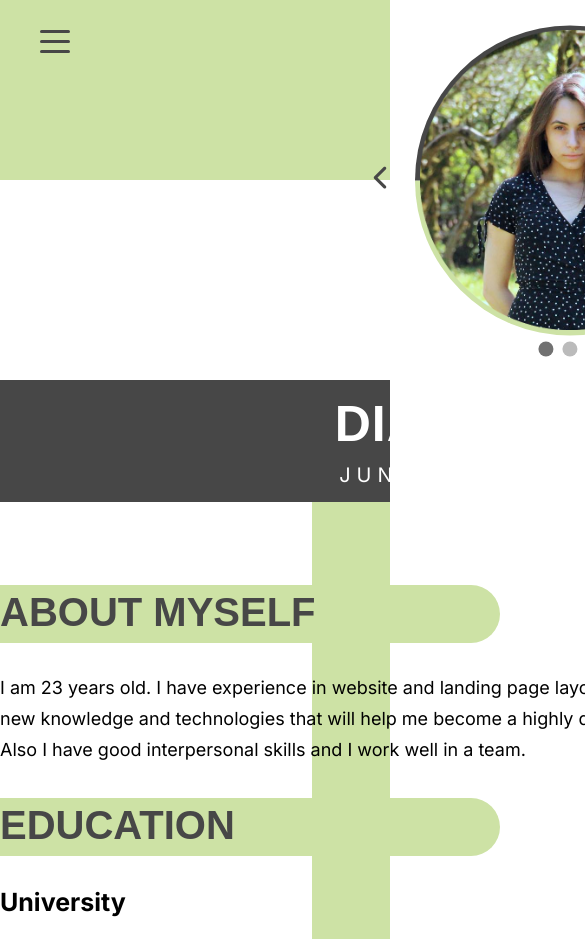
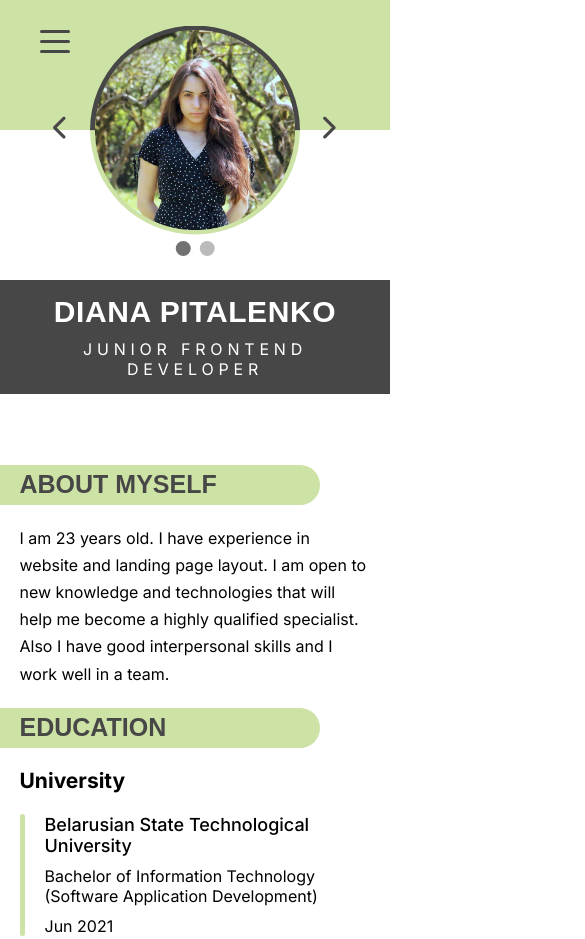
Before and after one commit to dpitalenko/resume, a plain HTML site: page index.html in a window 390 px wide. Shown: the top 939 px of the page, 585 px wide, since content can reach past the window. Drawn offline with nearby package versions, Linux system fonts and the light colour scheme; a web font is replaced by a local one.

Commit message:
feat: add adaptive design and implement slider

```diff
--- a/css/style.css
+++ b/css/style.css
@@ -72,10 +72,12 @@ a:active {
   left: 50%;
   margin-right: -50%;
   transform: translate(-50%, -50%);
-  width: 310px;
-  height: 155px;
+  width: 300px;
+  height: 150px;
   border-radius: 50% 50% 0 0 / 100% 100% 0 0;
-  background: var(--grey-bg-color);
+  border-top: 5px solid var(--grey-bg-color);
+  border-left: 5px solid var(--grey-bg-color);
+  border-right: 5px solid var(--grey-bg-color);
 }
 
 .photo::after {
@@ -95,7 +97,7 @@ a:active {
 .photo__item {
   position: relative;
   z-index: 10;
-  display: block;
+  display: none;
   width: 300px;
   height: 300px;
   margin: 0 auto;
@@ -154,6 +156,20 @@ a:active {
 .dot__item_active,
 .dot__item:hover {
   background-color: #717171;
+}
+
+.fade {
+  animation-name: fade;
+  animation-duration: 1s;
+}
+
+@keyframes fade {
+  from {
+    opacity: 0.5;
+  }
+  to {
+    opacity: 1;
+  }
 }
 
 .burger {
@@ -508,3 +524,216 @@ a:active {
 .copyright__name:active {
   text-decoration: underline;
 }
+
+@media screen and (max-width: 1199.98px) {
+
+  .container {
+    width: 960px;
+  }
+
+  .photo__left {
+    left: 29%;
+  }
+
+  .photo__right {
+    right: 29%;
+  }
+
+  .general {
+    width: 620px;
+  }
+
+  .work__name {
+    width: 620px;
+  }
+
+  .additional {
+    width: 300px;
+  }
+
+  .title_add {
+    width: 260px;
+  }
+}
+
+@media screen and (max-width: 991.98px) {
+
+  .container {
+    width: 720px;
+  }
+
+  .photo__left {
+    left: 20%;
+  }
+
+  .photo__right {
+    right: 20%;
+  }
+
+  .main {
+    background: linear-gradient( transparent 61%, var(--green-bg-color) 39%);
+  }
+
+  .info {
+    display: block;
+    grid-gap: 0;
+  }
+
+  .general {
+    width: 100%;
+    margin-bottom: 34px;
+  }
+
+  .work__name {
+    width: 420px;
+  }
+
+  .additional {
+    width: 100%;
+    padding-top: 20px;
+  }
+
+  .title_add {
+    width: 300px;
+    border-radius: 50px;
+  }
+
+  .wrapper {
+    display: flex;
+  }
+
+}
+
+@media screen and (max-width: 767.98px) {
+
+  body {
+    font-size: 16px;
+  }
+
+  .container {
+    width: 540px;
+  }
+
+  .photo::before {
+    content: "";
+    top: 48px;
+    width: 200px;
+    height: 100px;
+  }
+
+  .photo::after {
+    content: "";
+    top: 152px;
+    left: 50%;
+    margin-right: -50%;
+    transform: translate(-50%, -50%);
+    width: 210px;
+    height: 105px;
+    border-radius: 0 0 50% 50% / 0 0 100% 100%;
+    background: var(--green-bg-color);
+  }
+
+  .photo__item {
+    width: 200px;
+    height: 200px;
+  }
+
+  .dot {
+    top: 220px;
+  }
+
+  .person__name {
+    font-size: 40px;
+  }
+
+  .person__position {
+    font-size: 18px;
+  }
+
+  .main {
+    background: linear-gradient( transparent 64%, var(--green-bg-color) 39%);
+  }
+
+  .title {
+    font-size: 28px;
+  }
+
+  .title_gen::before {
+    content: "";
+    height: 44px;
+  }
+
+  .educ__title {
+    font-size: 21px;
+  }
+
+  .educ__item:first-child {
+    font-size: 18px;
+  }
+
+  .work__year,
+  .work__item_pos {
+    font-size: 18px;
+  }
+
+  .work__item {
+    font-size: 16px;
+  }
+
+  .work__type {
+    display: flex;
+    flex-direction: column;
+  }
+
+  .work__name {
+    margin: 20px 0 20px 30px;
+  }
+}
+
+@media screen and (max-width: 575.98px) {
+  .container {
+    width: 90%;
+  }
+
+  .photo__left {
+    left: 7%;
+  }
+
+  .photo__right {
+    right: 7%;
+  }
+
+  .person__name {
+    font-size: 30px;
+  }
+
+  .person__position {
+    font-size: 16px;
+  }
+
+  .main {
+    background: linear-gradient( transparent 66%, var(--green-bg-color) 34%);
+  }
+
+  .title {
+    font-size: 25px;
+  }
+
+  .title_gen::before {
+    content: "";
+    width: 800px;
+    height: 40px;
+  }
+
+  .work__time,
+  .work__name {
+    width: 90%;
+  }
+
+  .skills__text,
+  .language__icon,
+  .language__text,
+  .con-list__value {
+    font-size: 16px;
+  }
+}
--- a/index.html
+++ b/index.html
@@ -19,13 +19,13 @@
     <div class="wrap">
       <div class="container">
         <div class="photo">
-          <img class="photo__item" src="./assets/diana-pitalenko.png" alt="Diana Pitalenko">
-          <i class="fa fa-chevron-left photo__arrow photo__left"></i>
-          <i class="fa fa-chevron-right photo__arrow photo__right"></i>
+          <img class="photo__item" src="./assets/diana-pitalenko1.png" alt="Diana Pitalenko">
+          <img class="photo__item" src="./assets/diana-pitalenko2.png" alt="Diana Pitalenko">
+          <i class="fa fa-chevron-left photo__arrow photo__left" onclick="arrowNext(-1)"></i>
+          <i class="fa fa-chevron-right photo__arrow photo__right" onclick="arrowNext(1)"></i>
           <div class="dot">
-            <span class="dot__item dot__item_active" onclick="currentSlide(1)"></span>
-            <span class="dot__item" onclick="currentSlide(2)"></span>
-            <span class="dot__item" onclick="currentSlide(3)"></span>
+            <span class="dot__item" onclick="currentPhoto(1)"></span>
+            <span class="dot__item" onclick="currentPhoto(2)"></span>
           </div>
         </div>
         <div class="burger">
@@ -189,6 +189,7 @@
             <h2 class="title title_add">
               Pro skills
             </h2>
+            <div class="wrapper">
               <ul class="skills__list">
                 <li class="skills__item">
                   <i class="fa fa-cog skills__icon"></i>
@@ -218,6 +219,9 @@
                   <i class="fa fa-cog skills__icon"></i>
                   <span class="skills__text">Pixel Perfect</span>
                 </li>
+              </ul>
+              <ul class="skills__list">
+
                 <li class="skills__item">
                   <i class="fa fa-cog skills__icon"></i>
                   <span class="skills__text">Git, GitHub</span>
@@ -246,11 +250,8 @@
                   <i class="fa fa-cog skills__icon"></i>
                   <span class="skills__text">Node.js</span>
                 </li>
-              <li class="skills__item">
-                <i class="fa fa-cog skills__icon"></i>
-                <span class="skills__text">CMS Wordpress</span>
-              </li>
               </ul>
+            </div>
           </div>
             <div class="language">
               <h2 class="title title_add">
@@ -298,6 +299,8 @@
                 </li>
               </ul>
             </div>
+
+
         </section>
       </article>
     </div>
--- a/js/main.js
+++ b/js/main.js
@@ -46,3 +46,42 @@ function closeMenu() {
   photoBlock.classList.remove(photoNonClickable);
   body.classList.remove(stopScroll);
 }
+
+let photoIndex = 1;
+showNext(photoIndex);
+
+function arrowNext(n) {
+  photoIndex += n;
+  showNext(photoIndex);
+}
+
+function currentPhoto(n) {
+  photoIndex = n;
+  showNext(photoIndex);
+}
+
+function showNext(n) {
+  let i;
+  let photos = document.getElementsByClassName("photo__item");
+  let dots = document.getElementsByClassName("dot__item");
+
+  if (n > photos.length) {
+    photoIndex = 1;
+  }
+
+  if (n < 1) {
+    photoIndex = photos.length;
+  }
+
+  for (i = 0; i < photos.length; i++) {
+    photos[i].style.display = "none";
+  }
+
+  for (i = 0; i < dots.length; i++) {
+    dots[i].className = dots[i].className.replace(" dot__item_active", "");
+  }
+
+  photos[photoIndex-1].style.display = "block";
+  photos[photoIndex-1].classList.add("fade");
+  dots[photoIndex-1].className += " dot__item_active";
+}
```
Also changed, not shown: assets/diana-pitalenko1.png (renamed from assets/diana-pitalenko.png), assets/diana-pitalenko2.png (added). Lines whose indentation alone changed are shown as unchanged.
